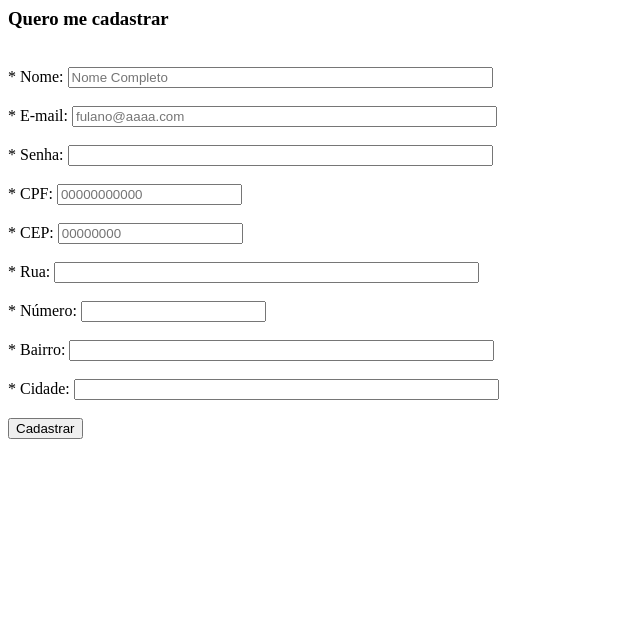
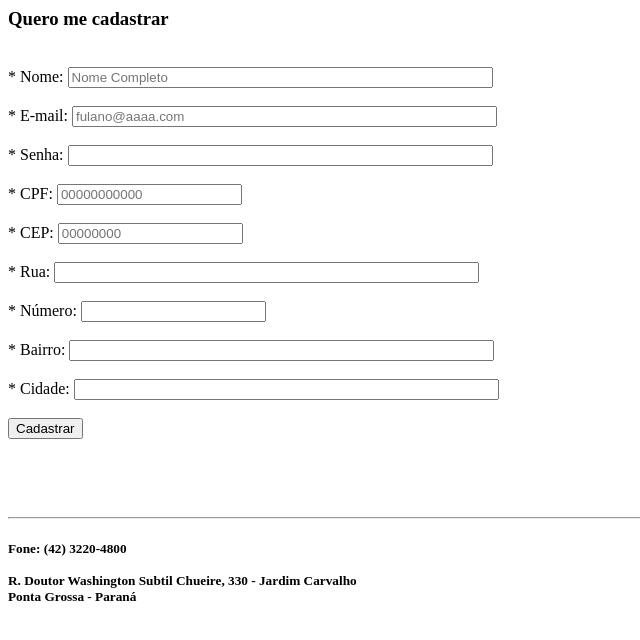
Before and after one commit to AbramoF/Web-Cliente, a plain HTML site: page cadastro.html in a window 1280 px wide. Shown: the whole page, without its empty margins (0-640 px from the left). Drawn offline with Linux system fonts and the light colour scheme.

Commit message:
Update cadastro.html

```diff
--- a/cadastro.html
+++ b/cadastro.html
@@ -17,6 +17,13 @@
         <label>* Cidade: <input type="text" name="cidade" required size="50"></label></br></br>
         <button type="submit">Cadastrar</button>
     </form>
+<br><br><br>
+<hr>
+<footer>
+	<h5>Fone: (42) 3220-4800<br>
+	<br>R. Doutor Washington Subtil Chueire, 330 - Jardim Carvalho
+	<br>Ponta Grossa - Paraná</h5>
+</footer>
 </body>
 </head>
 </html>
```
